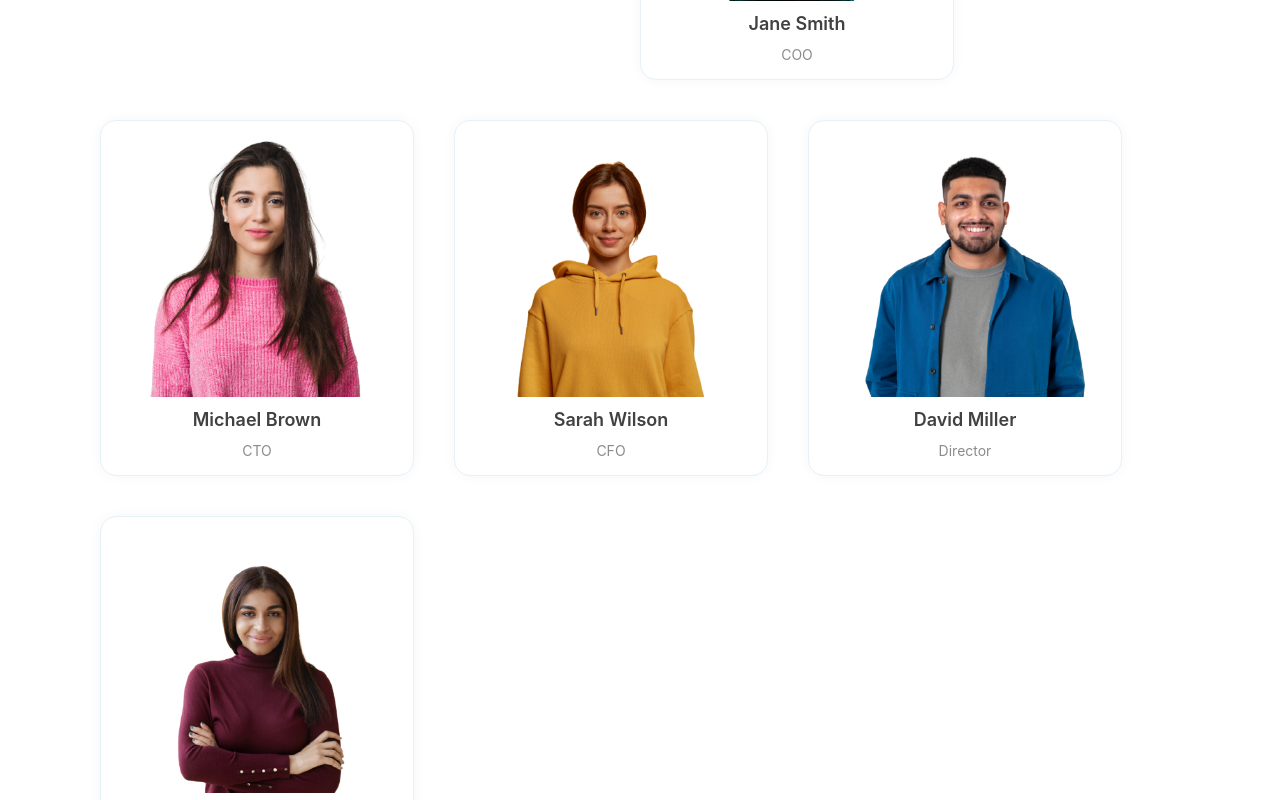
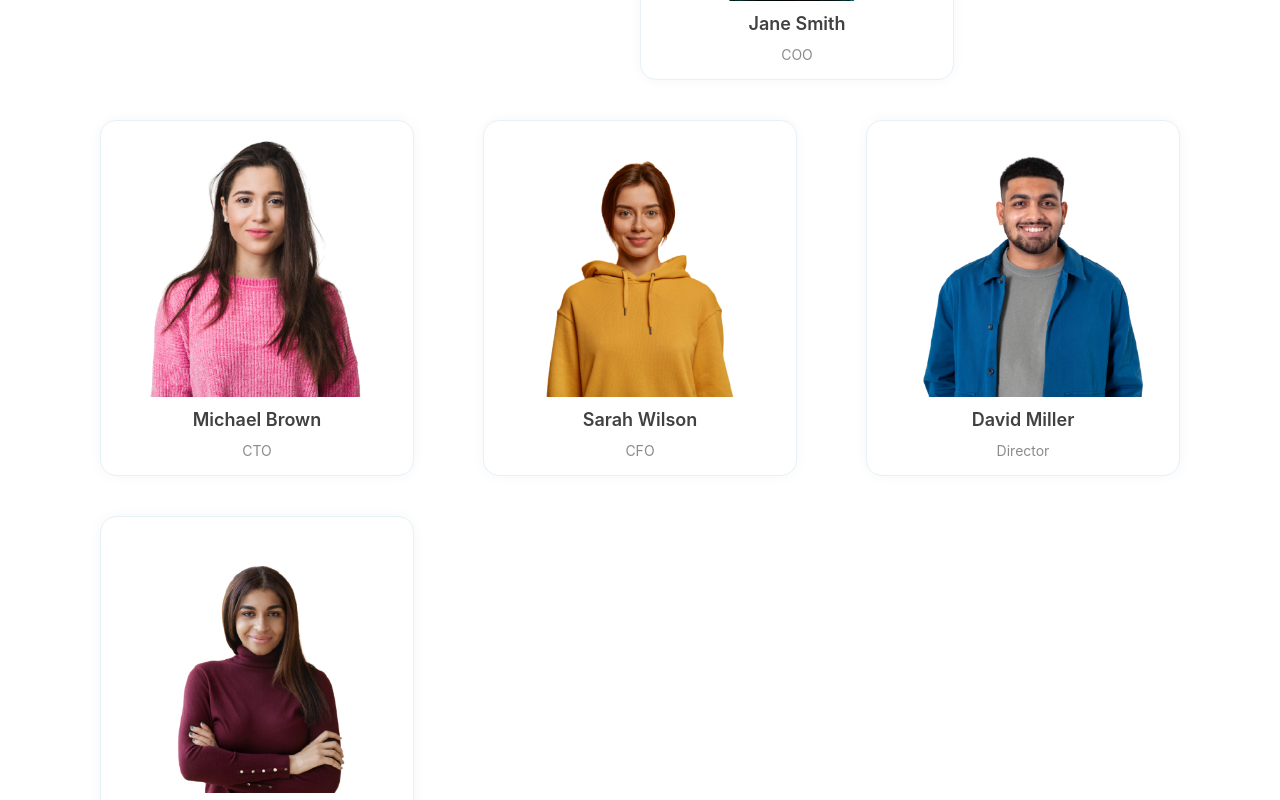
Before and after one commit to codewithanimesh/vizvigyaan_overseas, a React (Create React App) app: page / in a window 1280 px wide. Shown: the part 5180-5980 px from the top of the page. Built offline with nearby package versions, Linux system fonts and the light colour scheme.

Commit message:
upadte in teams.css

```diff
--- a/src/Componenets/Footer.js
+++ b/src/Componenets/Footer.js
@@ -1,6 +1,6 @@
 import React from "react";
 import { Link } from "react-router-dom";
-import "../Componenets/css/Footer.css";
+import "../Componenets/css/footer.css";
 import "bootstrap-icons/font/bootstrap-icons.css";
 
 const Footer = () => {
--- a/src/Componenets/css/team.css
+++ b/src/Componenets/css/team.css
@@ -57,6 +57,7 @@
   gap: 40px;
   flex-wrap: wrap;
   width: 100%;
+  justify-content: space-between;
 
 }
 
```
